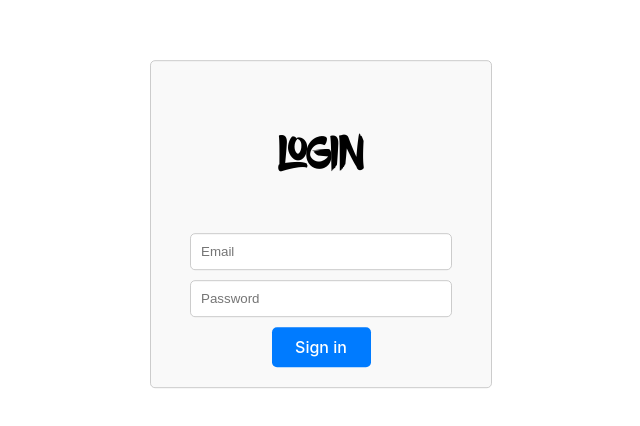
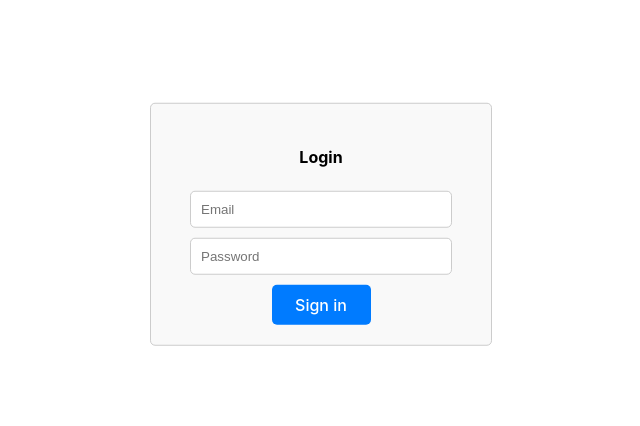
Before and after one commit to RJPinoy/PROJET-LAB201, a React (Vite) app: page /admin in a window 1280 px wide. Shown: the part 176-602 px from the top of the page, without its empty margins (319-959 px from the left). Built offline with nearby package versions, Linux system fonts and the light colour scheme; no server answers.

Commit message:
updated login

```diff
--- a/src/components/Login.jsx
+++ b/src/components/Login.jsx
@@ -25,7 +25,7 @@ const Login = () => {
 
     return (
         <div className="login-form">
-            <h2>Login</h2>
+            <h4>Login</h4>
             <input className="input-field" placeholder='Email' required={true} value={email} onChange={(e) => setEmail(e.target.value)} />
             <input className="input-field" placeholder='Password' type="password" required={true} value={password} onChange={(e) => setPassword(e.target.value)} />
             {
```
